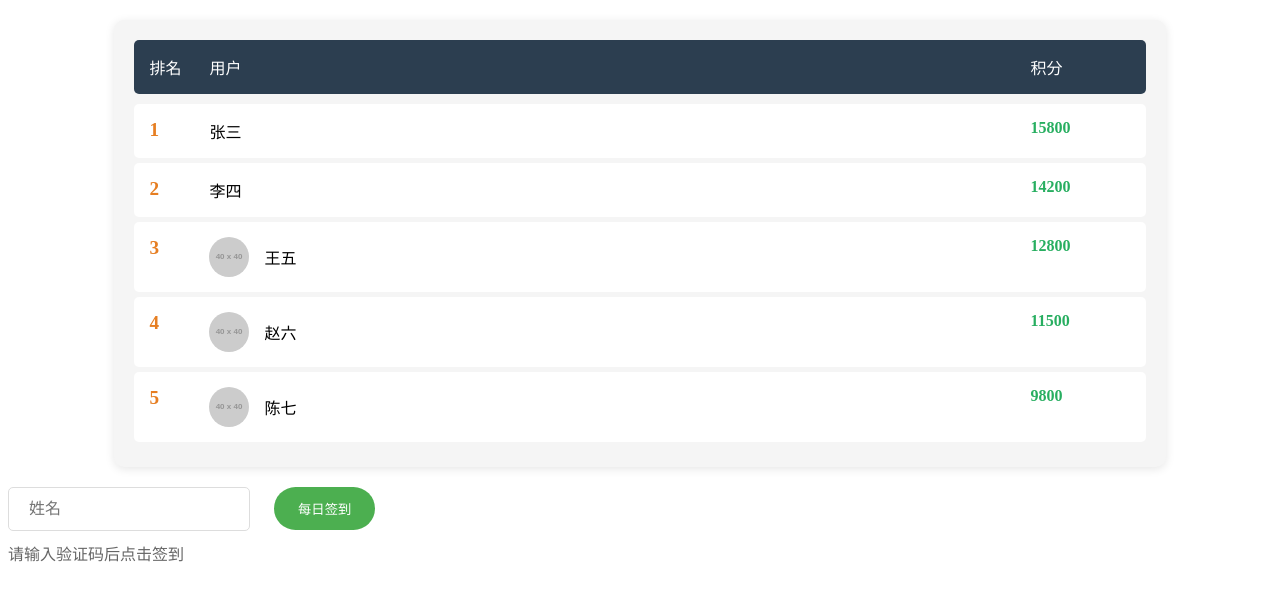
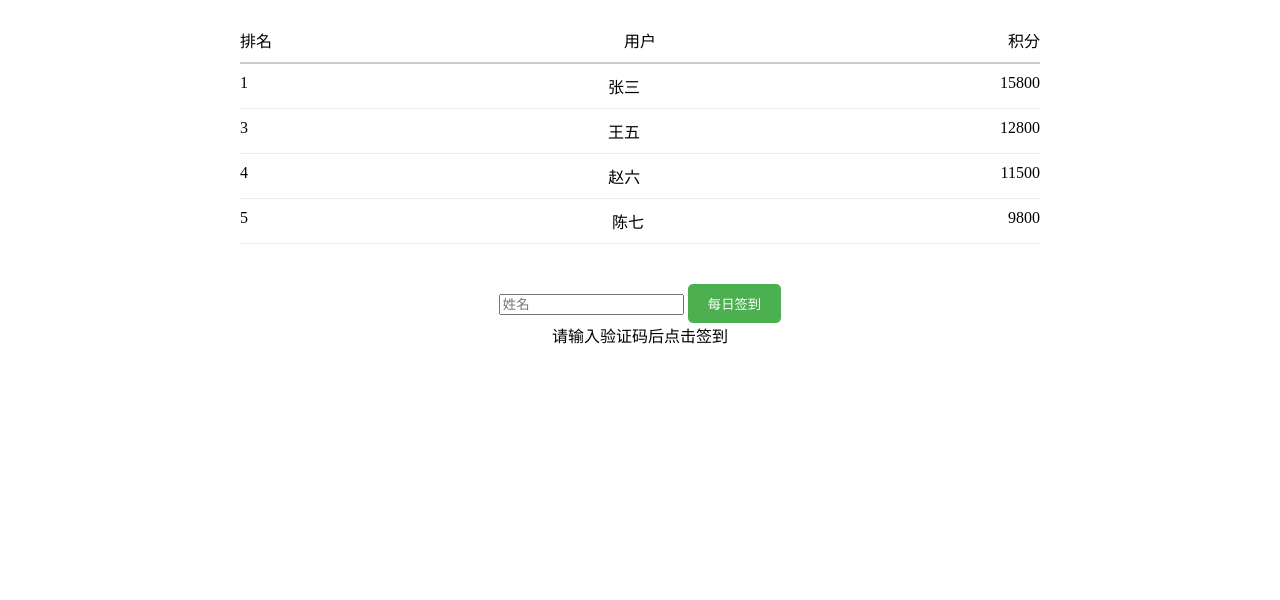
Before and after one commit to mamimamihonghonghong/coffe, a plain HTML site: page index.html in a window 1280 px wide. Drawn offline with Linux system fonts and the light colour scheme; placeholder pictures from the web are drawn by us.

Commit message:
fix  change jifen.html 2 index.html

```diff
--- a/jifen.html
+++ b/index.html
@@ -22,13 +22,7 @@
             <div class="points">15800</div>
         </div>
 
-        <div class="rank-item">
-            <div class="rank-number">2</div>
-            <div class="user-info">
-                <span>李四</span>
-            </div>
-            <div class="points">14200</div>
-        </div>
+
 
         <!-- 更多数据项... -->
     </div>
--- a/jifen.css
+++ b/jifen.css
@@ -1,91 +1,38 @@
-        /* 参考[5]()的列表布局样式 */
+/* jifen.css  */
 .ranking-container {
-            width: 80%;
-            margin: 20px auto;
-            background: #f5f5f5;
-            border-radius: 10px;
+  max-width: 800px;
+  margin: 0 auto;
   padding: 20px;
-            box-shadow: 0 2px 10px rgba(0,0,0,0.1);
 }
 
 .rank-header {
-            display: grid;
-            grid-template-columns: 60px 1fr 100px;
-            padding: 15px;
-            background: #2c3e50;
-            color: white;
-            border-radius: 5px;
-            margin-bottom: 10px;
+  display: flex;
+  justify-content: space-between;
+  padding-bottom: 10px;
+  border-bottom: 2px solid #ccc;
 }
 
 .rank-item {
-            display: grid;
-            grid-template-columns: 60px 1fr 100px;
-            padding: 15px;
-            margin: 5px 0;
-            background: white;
-            border-radius: 5px;
-            transition: transform 0.2s;
+  display: flex;
+  justify-content: space-between;
+  padding: 10px 0;
+  border-bottom: 1px solid #eee;
 }
 
-        .rank-item:hover {
-            transform: translateX(10px);
-            box-shadow: 0 2px 5px rgba(0,0,0,0.1);
+.sign-container {
+  text-align: center;
+  margin-top: 20px;
 }
 
-        .rank-number {
-            font-weight: bold;
-            color: #e67e22;
-            font-size: 1.2em;
+.sign-button {
+  padding: 10px 20px;
+  background-color: #4CAF50;
+  color: white;
+  border: none;
+  border-radius: 5px;
+  cursor: pointer;
 }
 
-        .user-info {
-            display: flex;
-            align-items: center;
+.sign-button:hover {
+  background-color: #45a049;
 }
-
-        .avatar {
-            width: 40px;
-            height: 40px;
-            border-radius: 50%;
-            margin-right: 15px;
-        }
-
-        .points {
-            color: #27ae60;
-            font-weight: bold;
-        }
-        /* 参考搜索结果[3]的按钮动效 */
-.sign-button {
-    padding: 12px 24px;
-    background: #4CAF50;
-    color: white;
-    border: none;
-    border-radius: 25px;
-    cursor: pointer;
-    transition: transform 0.2s;
-  }
-
-  .sign-button.signed  {
-    background: #9E9E9E;
-    cursor: not-allowed;
-  }
-
-  .sign-button:hover:not(.signed) {
-    transform: scale(1.05);
-    box-shadow: 0 4px 8px rgba(76,175,80,0.3);
-  }
-
-  .sign-tips {
-    margin-top: 10px;
-    color: #666;
-  }
-  /* 输入栏样式 */
-.verification-input {
-    padding: 12px 20px;
-    width: 200px;
-    margin-right: 20px;
-    border: 1px solid #ddd;
-    border-radius: 5px;
-    font-size: 16px;
-  }
--- a/jifen.js
+++ b/jifen.js
@@ -36,7 +36,6 @@ if (!input || !signBtn || !signTips) {
         div.innerHTML = `
             <div class="rank-number">${item.rank}</div>
             <div class="user-info">
-                <img src="${item.avatar}" alt="${item.name}" class="avatar">
                 <span>${item.name}</span>
             </div>
             <div class="points">${item.points}</div>
--- a/server/index.js
+++ b/server/index.js
@@ -29,10 +29,6 @@ app.use((req, res, next) => {
     res.header('Access-Control-Allow-Headers', 'Content-Type');
     next();
 });
-
-
-
-
 
 
 // 签到接口
```
Lines whose indentation alone changed are shown as unchanged.
